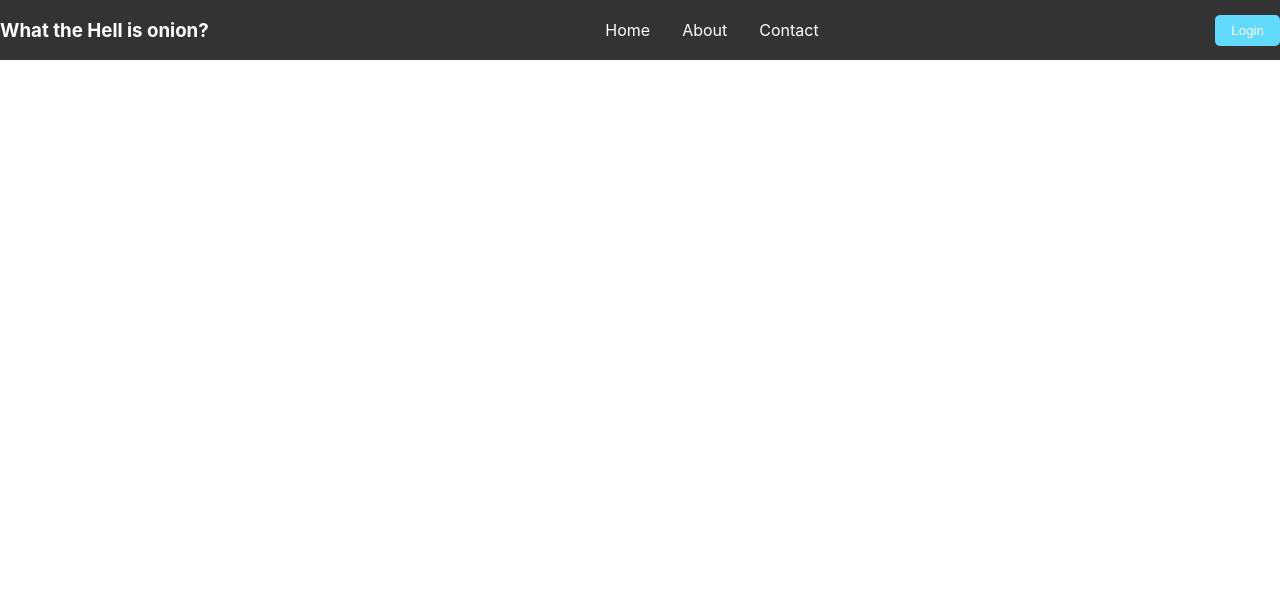
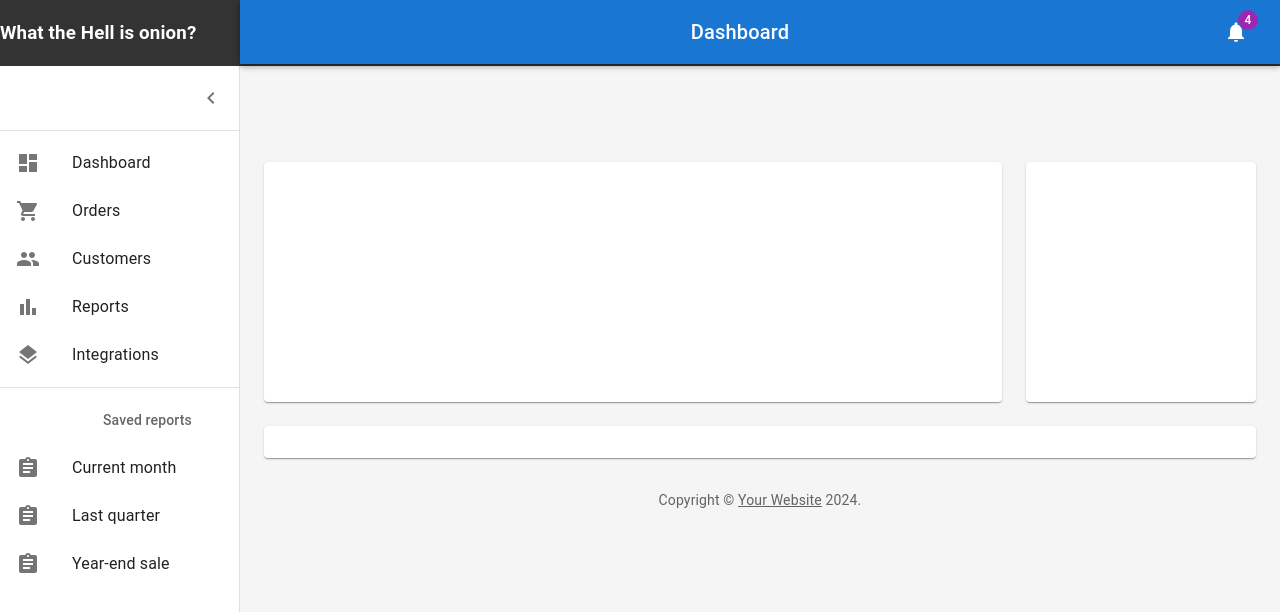
Before and after one commit to Juromelouise/Research-System, a React (Create React App) app in the folder Client/: page /dashboard in a window 1280 px wide. Shown: the top 612 px of the page. Built offline with nearby package versions, Linux system fonts and the light colour scheme.

Commit message:
3rd commit

```diff
--- a/Client/src/App.js
+++ b/Client/src/App.js
@@ -5,6 +5,7 @@
 import Home from "./Components/Home";
 import Register from "./Components/User/Register";
 import NewProduct from "./Components/Admin/NewProduct";
+import Dashboard from "./Components/Admin/Dashboard";
 
 function App() {
   return (
@@ -18,6 +19,11 @@
           <Route path="/product/create" element={<NewProduct />} exact="true" />
         </Routes>
       </Router>
+      <Router>
+        <Routes>
+          <Route path="/dashboard" element={<Dashboard/>} exact="true"/>
+        </Routes>
+      </Router>
     </div>
   );
 }
--- /dev/null
+++ b/Client/src/Components/Admin/Dashboard.js
@@ -0,0 +1,205 @@
+import * as React from 'react';
+import { styled, createTheme, ThemeProvider } from '@mui/material/styles';
+import CssBaseline from '@mui/material/CssBaseline';
+import MuiDrawer from '@mui/material/Drawer';
+import Box from '@mui/material/Box';
+import MuiAppBar from '@mui/material/AppBar';
+import Toolbar from '@mui/material/Toolbar';
+import List from '@mui/material/List';
+import Typography from '@mui/material/Typography';
+import Divider from '@mui/material/Divider';
+import IconButton from '@mui/material/IconButton';
+import Badge from '@mui/material/Badge';
+import Container from '@mui/material/Container';
+import Grid from '@mui/material/Grid';
+import Paper from '@mui/material/Paper';
+import Link from '@mui/material/Link';
+import MenuIcon from '@mui/icons-material/Menu';
+import ChevronLeftIcon from '@mui/icons-material/ChevronLeft';
+import NotificationsIcon from '@mui/icons-material/Notifications';
+import { mainListItems, secondaryListItems } from './ListItems';
+// import Chart from './Chart';
+// import Deposits from './Deposits';
+// import Orders from './Orders';
+
+function Copyright(props) {
+  return (
+    <Typography variant="body2" color="text.secondary" align="center" {...props}>
+      {'Copyright © '}
+      <Link color="inherit" href="https://mui.com/">
+        Your Website
+      </Link>{' '}
+      {new Date().getFullYear()}
+      {'.'}
+    </Typography>
+  );
+}
+
+const drawerWidth = 240;
+
+const AppBar = styled(MuiAppBar, {
+  shouldForwardProp: (prop) => prop !== 'open',
+})(({ theme, open }) => ({
+  zIndex: theme.zIndex.drawer + 1,
+  transition: theme.transitions.create(['width', 'margin'], {
+    easing: theme.transitions.easing.sharp,
+    duration: theme.transitions.duration.leavingScreen,
+  }),
+  ...(open && {
+    marginLeft: drawerWidth,
+    width: `calc(100% - ${drawerWidth}px)`,
+    transition: theme.transitions.create(['width', 'margin'], {
+      easing: theme.transitions.easing.sharp,
+      duration: theme.transitions.duration.enteringScreen,
+    }),
+  }),
+}));
+
+const Drawer = styled(MuiDrawer, { shouldForwardProp: (prop) => prop !== 'open' })(
+  ({ theme, open }) => ({
+    '& .MuiDrawer-paper': {
+      position: 'relative',
+      whiteSpace: 'nowrap',
+      width: drawerWidth,
+      transition: theme.transitions.create('width', {
+        easing: theme.transitions.easing.sharp,
+        duration: theme.transitions.duration.enteringScreen,
+      }),
+      boxSizing: 'border-box',
+      ...(!open && {
+        overflowX: 'hidden',
+        transition: theme.transitions.create('width', {
+          easing: theme.transitions.easing.sharp,
+          duration: theme.transitions.duration.leavingScreen,
+        }),
+        width: theme.spacing(7),
+        [theme.breakpoints.up('sm')]: {
+          width: theme.spacing(9),
+        },
+      }),
+    },
+  }),
+);
+
+// TODO remove, this demo shouldn't need to reset the theme.
+const defaultTheme = createTheme();
+
+export default function Dashboard() {
+  const [open, setOpen] = React.useState(true);
+  const toggleDrawer = () => {
+    setOpen(!open);
+  };
+
+  return (
+    <ThemeProvider theme={defaultTheme}>
+      <Box sx={{ display: 'flex' }}>
+        <CssBaseline />
+        <AppBar position="absolute" open={open}>
+          <Toolbar
+            sx={{
+              pr: '24px', // keep right padding when drawer closed
+            }}
+          >
+            <IconButton
+              edge="start"
+              color="inherit"
+              aria-label="open drawer"
+              onClick={toggleDrawer}
+              sx={{
+                marginRight: '36px',
+                ...(open && { display: 'none' }),
+              }}
+            >
+              <MenuIcon />
+            </IconButton>
+            <Typography
+              component="h1"
+              variant="h6"
+              color="inherit"
+              noWrap
+              sx={{ flexGrow: 1 }}
+            >
+              Dashboard
+            </Typography>
+            <IconButton color="inherit">
+              <Badge badgeContent={4} color="secondary">
+                <NotificationsIcon />
+              </Badge>
+            </IconButton>
+          </Toolbar>
+        </AppBar>
+        <Drawer variant="permanent" open={open}>
+          <Toolbar
+            sx={{
+              display: 'flex',
+              alignItems: 'center',
+              justifyContent: 'flex-end',
+              px: [1],
+            }}
+          >
+            <IconButton onClick={toggleDrawer}>
+              <ChevronLeftIcon />
+            </IconButton>
+          </Toolbar>
+          <Divider />
+          <List component="nav">
+            {mainListItems}
+            <Divider sx={{ my: 1 }} />
+            {secondaryListItems}
+          </List>
+        </Drawer>
+        <Box
+          component="main"
+          sx={{
+            backgroundColor: (theme) =>
+              theme.palette.mode === 'light'
+                ? theme.palette.grey[100]
+                : theme.palette.grey[900],
+            flexGrow: 1,
+            height: '100vh',
+            overflow: 'auto',
+          }}
+        >
+          <Toolbar />
+          <Container maxWidth="lg" sx={{ mt: 4, mb: 4 }}>
+            <Grid container spacing={3}>
+              {/* Chart */}
+              <Grid item xs={12} md={8} lg={9}>
+                <Paper
+                  sx={{
+                    p: 2,
+                    display: 'flex',
+                    flexDirection: 'column',
+                    height: 240,
+                  }}
+                >
+                  {/* <Chart /> */}
+                </Paper>
+              </Grid>
+              {/* Recent Deposits */}
+              <Grid item xs={12} md={4} lg={3}>
+                <Paper
+                  sx={{
+                    p: 2,
+                    display: 'flex',
+                    flexDirection: 'column',
+                    height: 240,
+                  }}
+                >
+                  {/* <Deposits /> */}
+                </Paper>
+              </Grid>
+              {/* Recent Orders */}
+              <Grid item xs={12}>
+                <Paper sx={{ p: 2, display: 'flex', flexDirection: 'column' }}>
+                  {/* <Orders /> */}
+                </Paper>
+              </Grid>
+            </Grid>
+            <Copyright sx={{ pt: 4 }} />
+          </Container>
+        </Box>
+      </Box>
+    </ThemeProvider>
+  );
+}
--- /dev/null
+++ b/Client/src/Components/Admin/ListItems.js
@@ -0,0 +1,72 @@
+import * as React from 'react';
+import ListItemButton from '@mui/material/ListItemButton';
+import ListItemIcon from '@mui/material/ListItemIcon';
+import ListItemText from '@mui/material/ListItemText';
+import ListSubheader from '@mui/material/ListSubheader';
+import DashboardIcon from '@mui/icons-material/Dashboard';
+import ShoppingCartIcon from '@mui/icons-material/ShoppingCart';
+import PeopleIcon from '@mui/icons-material/People';
+import BarChartIcon from '@mui/icons-material/BarChart';
+import LayersIcon from '@mui/icons-material/Layers';
+import AssignmentIcon from '@mui/icons-material/Assignment';
+
+export const mainListItems = (
+  <React.Fragment>
+    <ListItemButton>
+      <ListItemIcon>
+        <DashboardIcon />
+      </ListItemIcon>
+      <ListItemText primary="Dashboard" />
+    </ListItemButton>
+    <ListItemButton>
+      <ListItemIcon>
+        <ShoppingCartIcon />
+      </ListItemIcon>
+      <ListItemText primary="Orders" />
+    </ListItemButton>
+    <ListItemButton>
+      <ListItemIcon>
+        <PeopleIcon />
+      </ListItemIcon>
+      <ListItemText primary="Customers" />
+    </ListItemButton>
+    <ListItemButton>
+      <ListItemIcon>
+        <BarChartIcon />
+      </ListItemIcon>
+      <ListItemText primary="Reports" />
+    </ListItemButton>
+    <ListItemButton>
+      <ListItemIcon>
+        <LayersIcon />
+      </ListItemIcon>
+      <ListItemText primary="Integrations" />
+    </ListItemButton>
+  </React.Fragment>
+);
+
+export const secondaryListItems = (
+  <React.Fragment>
+    <ListSubheader component="div" inset>
+      Saved reports
+    </ListSubheader>
+    <ListItemButton>
+      <ListItemIcon>
+        <AssignmentIcon />
+      </ListItemIcon>
+      <ListItemText primary="Current month" />
+    </ListItemButton>
+    <ListItemButton>
+      <ListItemIcon>
+        <AssignmentIcon />
+      </ListItemIcon>
+      <ListItemText primary="Last quarter" />
+    </ListItemButton>
+    <ListItemButton>
+      <ListItemIcon>
+        <AssignmentIcon />
+      </ListItemIcon>
+      <ListItemText primary="Year-end sale" />
+    </ListItemButton>
+  </React.Fragment>
+);
--- a/Client/src/Components/Layout/Header.js
+++ b/Client/src/Components/Layout/Header.js
@@ -148,15 +148,12 @@
       <nav>
         {user ? (
           <>
-            <IconButton
-              color="inherit"
-              aria-label="open drawer"
-              edge="end"
-              onClick={handleDrawerOpen}
-              sx={{ ...(open && { display: "none" }) }}
-            >
-              <MenuIcon />
-            </IconButton>
+          <Avatar src={user.avatar && user.avatar.url}  alt={user && user.name}></Avatar>
+          <div style={{ position: "relative", display: "inline-block" }}>
+              <button onClick={logoutUser} style={loginButtonStyle}>
+                Logout
+              </button>
+              </div>
           </>
         ) : (
           <nav style={{ position: "relative" }}>
```
Also changed, not shown: Client/src/Components/Admin/UpdateProduct.js (added, +9 -0 lines), 2 other files (tests, documents, lock files or other folders).
